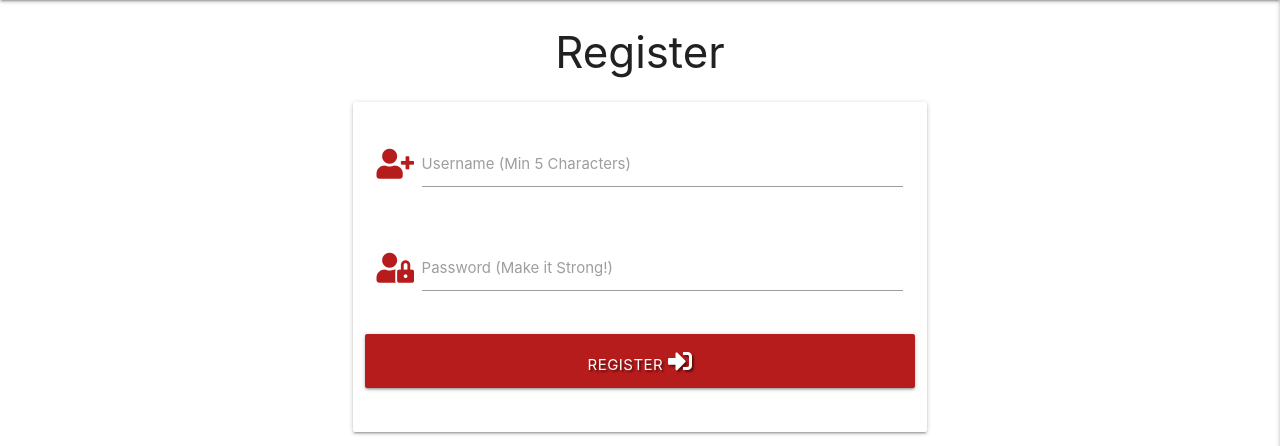
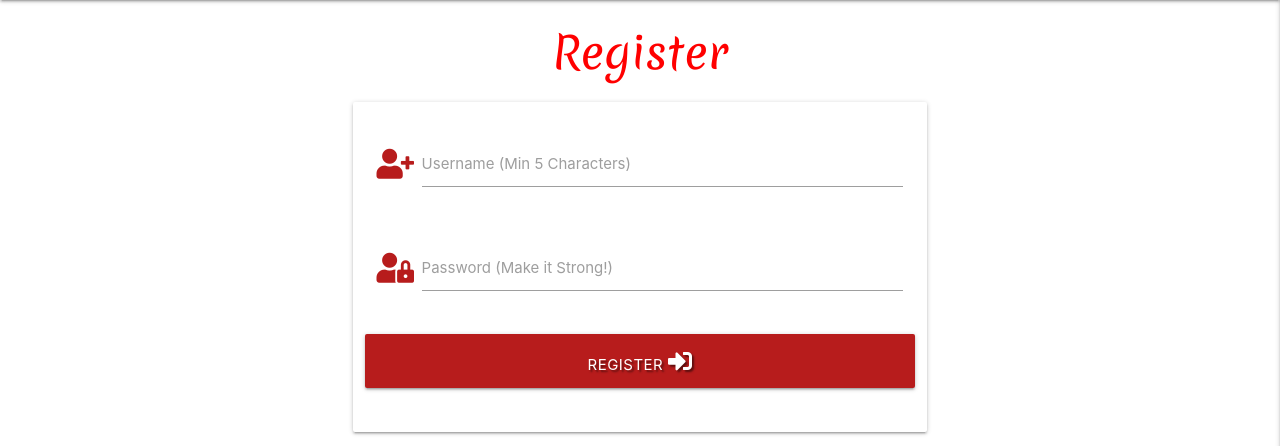
Before and after one commit to Code-Institute-Submissions/Shazaiib47-sarif-ms3-cookbook_SeptResub, a Flask app: page /register in a window 1280 px wide. Shown: the part 64-510 px from the top of the page. Run offline with Flask 2, Linux system fonts and the light colour scheme; some libraries are stand-ins or nearby versions.

Commit message:
Added styling to the H3 header for Login and Register

```diff
--- a/static/css/style.css
+++ b/static/css/style.css
@@ -22,6 +22,16 @@ body {
         font-size: 30px!important;
         margin-left: 5vw;
     }
+}
+
+.reg-h3 {
+    font-family: 'Merienda', cursive;
+    color: red;
+}
+
+.red-text-h3 {
+    font-family: 'Merienda', cursive;
+    color: red;
 }
 
 /*Extended Nav Styling */
```
